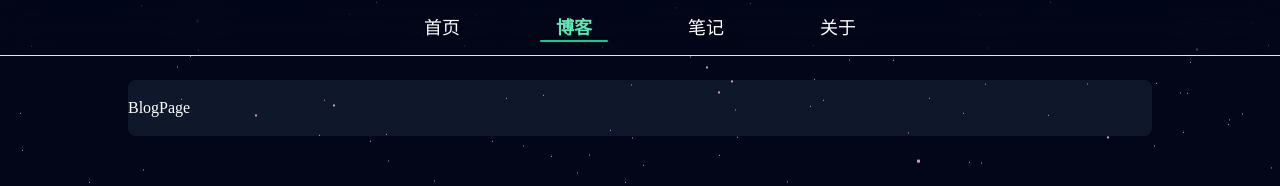
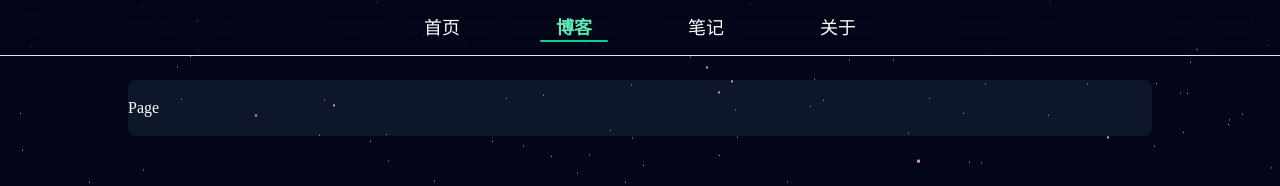
Before and after one commit to richbridge/yeyu-blog, a Next.js app: page /blog in a window 1280 px wide. Shown: the top 186 px of the page. Built offline with nearby package versions, Linux system fonts and the light colour scheme; a small style sheet from the web is missing.

Commit message:
refactor: 重命名组件名

```diff
--- a/app/(main)/(home)/page.tsx
+++ b/app/(main)/(home)/page.tsx
@@ -1,5 +1,5 @@
 import MainLayoutContainer from '@/modules/main-layout/main-layout-container'
 
-export default function Home() {
+export default function Page() {
   return <MainLayoutContainer />
 }
--- a/app/(main)/about/page.tsx
+++ b/app/(main)/about/page.tsx
@@ -1,5 +1,5 @@
 import AboutPage from '@/modules/about-page'
 
-export default function ABoutPage() {
+export default function Page() {
   return <AboutPage />
 }
--- /dev/null
+++ b/app/(main)/blog/(slug)/page.tsx
@@ -0,0 +1,7 @@
+export default function Page({
+  params,
+}: {
+  params: Promise<{ slug: string }>
+}) {
+  return <> Page </>
+}
--- a/app/(main)/blog/page.tsx
+++ b/app/(main)/blog/page.tsx
@@ -1,5 +1,3 @@
-export default function BlogPage() {
-  return (
-    <> BlogPage </>
-  )
+export default function Page() {
+  return <> BlogPage </>
 }
--- a/app/(main)/note/page.tsx
+++ b/app/(main)/note/page.tsx
@@ -1,3 +1,3 @@
-export default function NotePage() {
+export default function Page() {
   return <> NotePage </>
 }
--- /dev/null
+++ b/modules/blog-page/index.tsx
@@ -0,0 +1,3 @@
+export default function BlogPage() {
+  return <> BlogPage </>
+}
```
